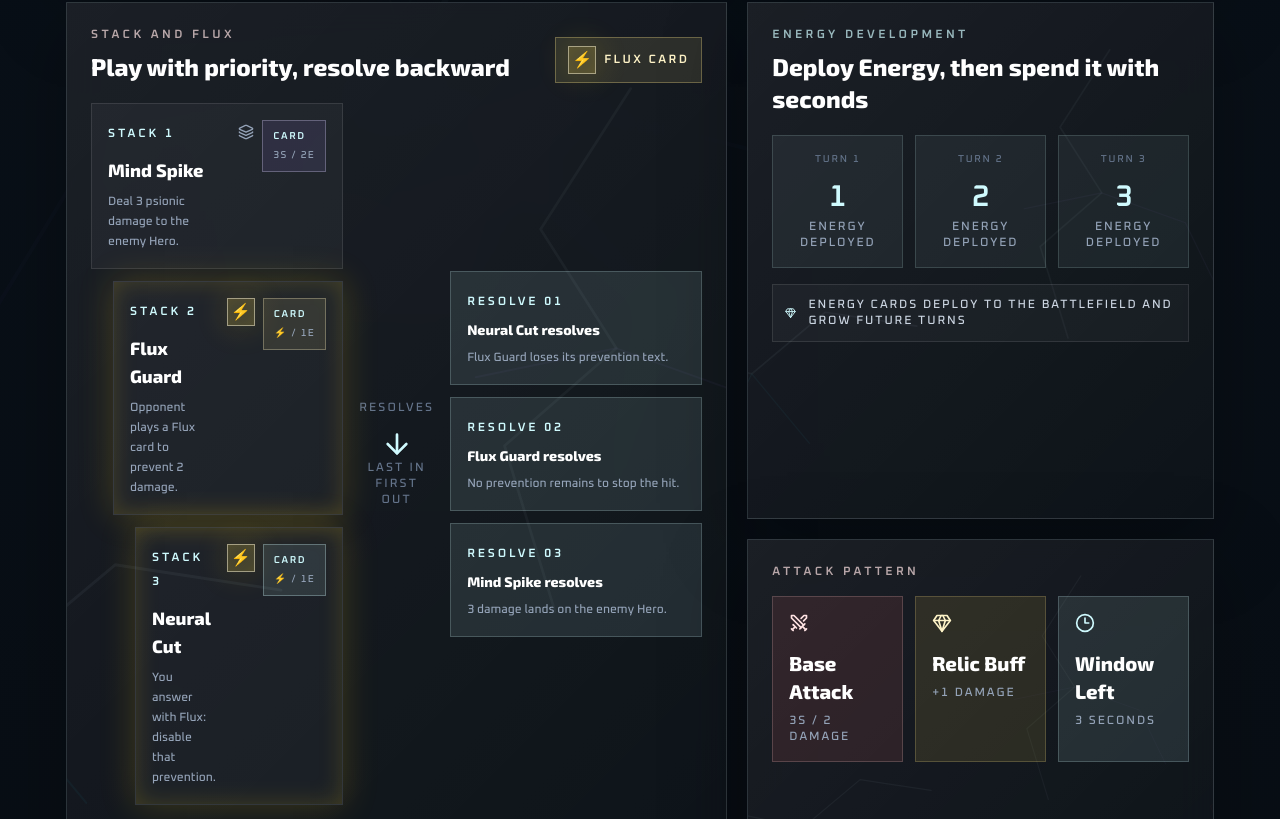
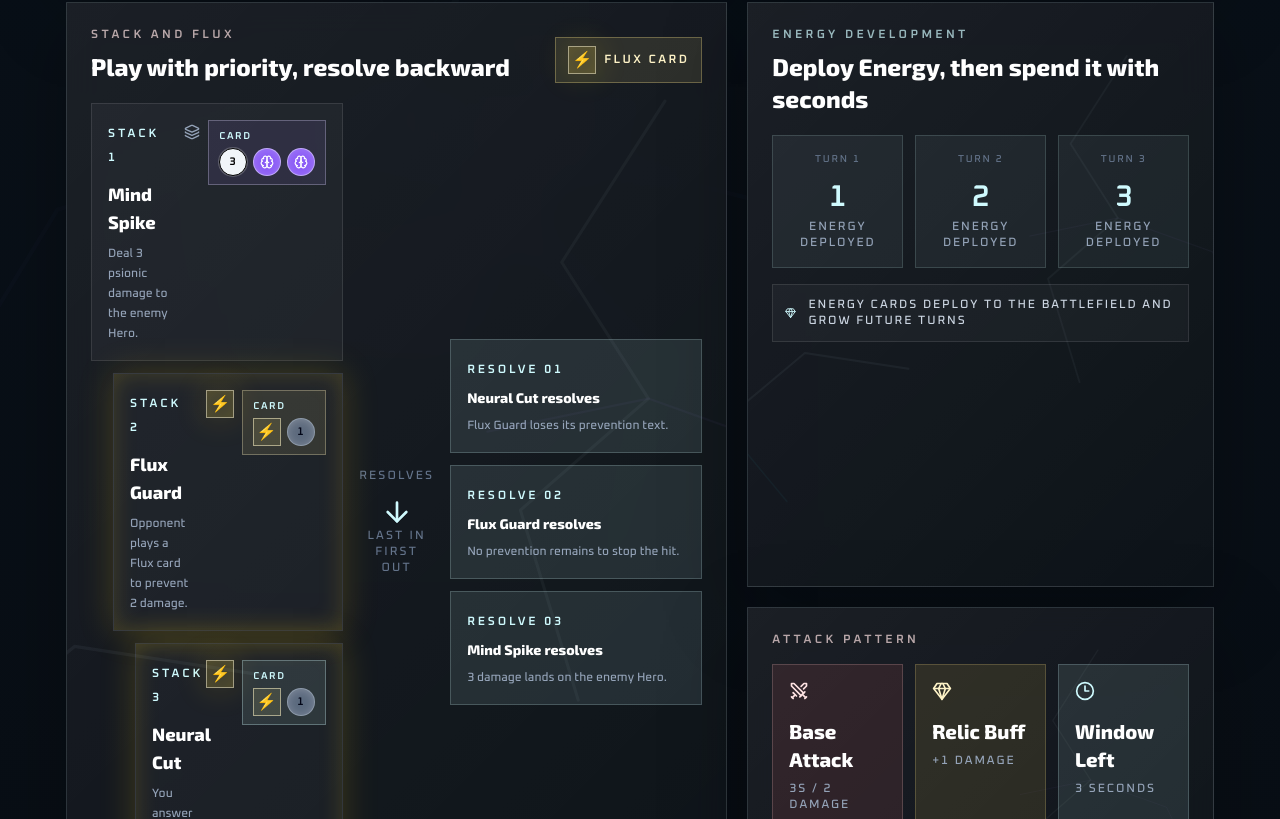
Before and after one commit to graillabxyz/fragmentsite, a Next.js app: page / in a window 1280 px wide. Shown: the part 3701-4520 px from the top of the page. Built offline with nearby package versions, Linux system fonts and the light colour scheme.

Commit message:
Add symbolic card cost pips

```diff
--- a/src/components/fragment-landing.tsx
+++ b/src/components/fragment-landing.tsx
@@ -30,6 +30,19 @@ type Infection = {
   element: string;
   icon: LucideIcon;
   className: string;
+};
+
+type ColoredEnergy = {
+  icon: LucideIcon;
+  className: string;
+  label: string;
+};
+
+type CardCost = {
+  seconds?: number;
+  colorless?: number;
+  colored?: ColoredEnergy[];
+  flux?: boolean;
 };
 
 const hooks: Card[] = [
@@ -227,6 +240,65 @@ function FluxBadge({ label = "Flux" }: { label?: string }) {
         </span>
       </span>
     </div>
+  );
+}
+
+function TimeCostPip({ seconds }: { seconds: number }) {
+  return (
+    <span
+      className="inline-flex size-7 items-center justify-center rounded-full border border-black bg-slate-100 text-[11px] font-semibold leading-none text-black shadow-[0_0_0_1px_rgba(255,255,255,0.22)]"
+      aria-label={`${seconds} seconds`}
+      title={`${seconds} seconds`}
+    >
+      {seconds}
+    </span>
+  );
+}
+
+function ColorlessEnergyPip({ value }: { value: number }) {
+  return (
+    <span
+      className="inline-flex size-7 items-center justify-center rounded-full border border-slate-300/45 bg-slate-500/85 text-[11px] font-semibold leading-none text-slate-950 shadow-[inset_0_1px_8px_rgba(255,255,255,0.22)]"
+      aria-label={`${value} colorless Energy`}
+      title={`${value} colorless Energy`}
+    >
+      {value}
+    </span>
+  );
+}
+
+function ColoredEnergyPip({ energy }: { energy: ColoredEnergy }) {
+  const Icon = energy.icon;
+
+  return (
+    <span
+      className={`inline-flex size-7 items-center justify-center rounded-full border text-white shadow-[inset_0_1px_8px_rgba(255,255,255,0.18)] ${energy.className}`}
+      aria-label={energy.label}
+      title={energy.label}
+    >
+      <Icon className="size-3.5" />
+    </span>
+  );
+}
+
+function CostPips({ cost }: { cost: CardCost }) {
+  return (
+    <span className="inline-flex flex-wrap items-center gap-1.5">
+      {cost.flux ? (
+        <span
+          className="inline-flex size-7 items-center justify-center border border-amber-100/55 bg-amber-200/10 text-base leading-none text-amber-100"
+          aria-label="Flux"
+          title="Flux"
+        >
+          ⚡
+        </span>
+      ) : null}
+      {typeof cost.seconds === "number" ? <TimeCostPip seconds={cost.seconds} /> : null}
+      {cost.colored?.map((energy, index) => (
+        <ColoredEnergyPip key={`${energy.label}-${index}`} energy={energy} />
+      ))}
+      {typeof cost.colorless === "number" ? <ColorlessEnergyPip value={cost.colorless} /> : null}
+    </span>
   );
 }
 
@@ -459,7 +531,21 @@ function StackDemo() {
       name: "Mind Spike",
       note: "Deal 3 psionic damage to the enemy Hero.",
       type: "Ability",
-      cost: "3s / 2E",
+      cost: {
+        seconds: 3,
+        colored: [
+          {
+            icon: Brain,
+            className: "border-violet-100/55 bg-violet-500 text-violet-50",
+            label: "Purple Energy",
+          },
+          {
+            icon: Brain,
+            className: "border-violet-100/55 bg-violet-500 text-violet-50",
+            label: "Purple Energy",
+          },
+        ],
+      },
       effect: "Target Hero takes 3 psionic damage.",
       accent: "border-violet-200/30 bg-violet-400/10",
       flux: false,
@@ -469,7 +555,7 @@ function StackDemo() {
       name: "Flux Guard",
       note: "Opponent plays a Flux card to prevent 2 damage.",
       type: "Flux Card",
-      cost: "⚡ / 1E",
+      cost: { flux: true, colorless: 1 },
       effect: "Prevent the next 2 damage to your Hero.",
       accent: "border-amber-100/30 bg-amber-200/10",
       flux: true,
@@ -479,7 +565,7 @@ function StackDemo() {
       name: "Neural Cut",
       note: "You answer with Flux: disable that prevention.",
       type: "Flux Card",
-      cost: "⚡ / 1E",
+      cost: { flux: true, colorless: 1 },
       effect: "Remove prevention text from one stack effect.",
       accent: "border-cyan-100/30 bg-cyan-100/10",
       flux: true,
@@ -536,15 +622,15 @@ function StackDemo() {
                       Card
                     </span>
                     <span className="mt-1 block text-[10px] uppercase tracking-[0.14em] text-slate-400">
-                      {card.cost}
+                      <CostPips cost={card.cost} />
                     </span>
                     <span className="pointer-events-none absolute right-0 top-full z-30 mt-3 w-64 translate-y-1 border border-cyan-100/25 bg-void/95 p-3 text-left opacity-0 shadow-[0_18px_45px_rgba(0,0,0,0.4)] backdrop-blur transition duration-200 group-hover/card:translate-y-0 group-hover/card:opacity-100 group-focus-within/card:translate-y-0 group-focus-within/card:opacity-100">
                       <span className="flex items-center justify-between gap-3">
                         <span className="text-[10px] uppercase tracking-[0.18em] text-slate-400">
                           {card.type}
                         </span>
-                        <span className="text-[10px] font-semibold uppercase tracking-[0.16em] text-cyan-100">
-                          {card.cost}
+                        <span className="shrink-0">
+                          <CostPips cost={card.cost} />
                         </span>
                       </span>
                       <span className="font-title mt-5 block text-base text-white">
```
